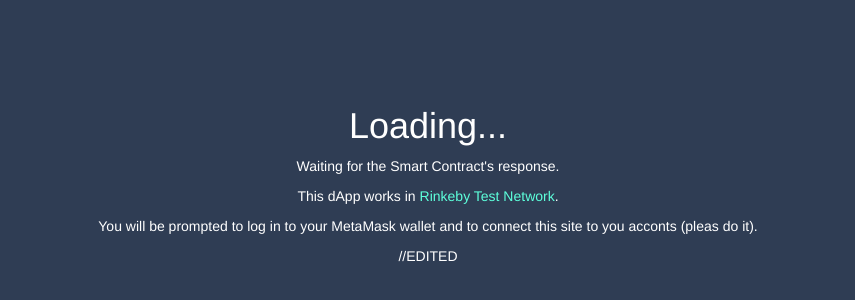
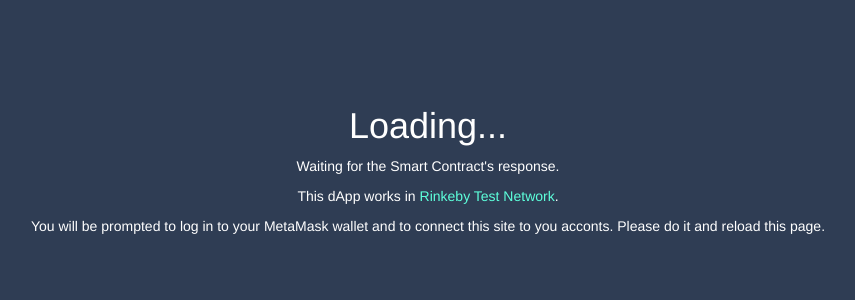
Before and after one commit to RedSmartRobot/red-blue, a plain HTML site: page index.html in a window 1280 px wide. Shown: the part 170-470 px from the top of the page, without its empty margins (212-1067 px from the left). Drawn offline with Linux system fonts and the light colour scheme; a script that the page names is missing.

Commit message:
Update index.html

```diff
--- a/index.html
+++ b/index.html
@@ -7,7 +7,7 @@
     <title>Red or Blue?</title>
     <script type="text/javascript" src="assets/js/jquery.min.js"></script>
     <script type="text/javascript" src="https://cdn.ethers.io/lib/ethers-5.0.umd.min.js"></script>
-    <script type="text/javascript" src="assets/js/ethers.wrapper.js"></script> //EDITED
+    <script type="text/javascript" src="assets/js/ethers.wrapper.js"></script> <!-- EDITED -->
 </head>
 <body>
 <div class="container text-center">
@@ -28,7 +28,7 @@
     <h1>Loading...</h1>
     <p>Waiting for the Smart Contract's response.</p>
     <p>This dApp works in <span style="color: #5dffdb;">Rinkeby Test Network</span>.</p>
-	<p>You will be prompted to log in to your MetaMask wallet and to connect this site to you acconts (pleas do it).</p> //EDITED
+	<p>You will be prompted to log in to your MetaMask wallet and to connect this site to you acconts. Please do it and reload this page.</p> <!-- EDITED -->
 </div>
 <style>
     #loading-placeholder{
@@ -403,7 +403,8 @@ var dapp = (function(){
 
 window.addEventListener('load', async  function(){
     await dapp.init('Red or Blue?');
-	await ethereum.request({ method: 'eth_requestAccounts' }); //EDITED
+	await ethereum.request({ method: 'eth_requestAccounts' }); // EDITED
+
 });
 </script>
 
```
